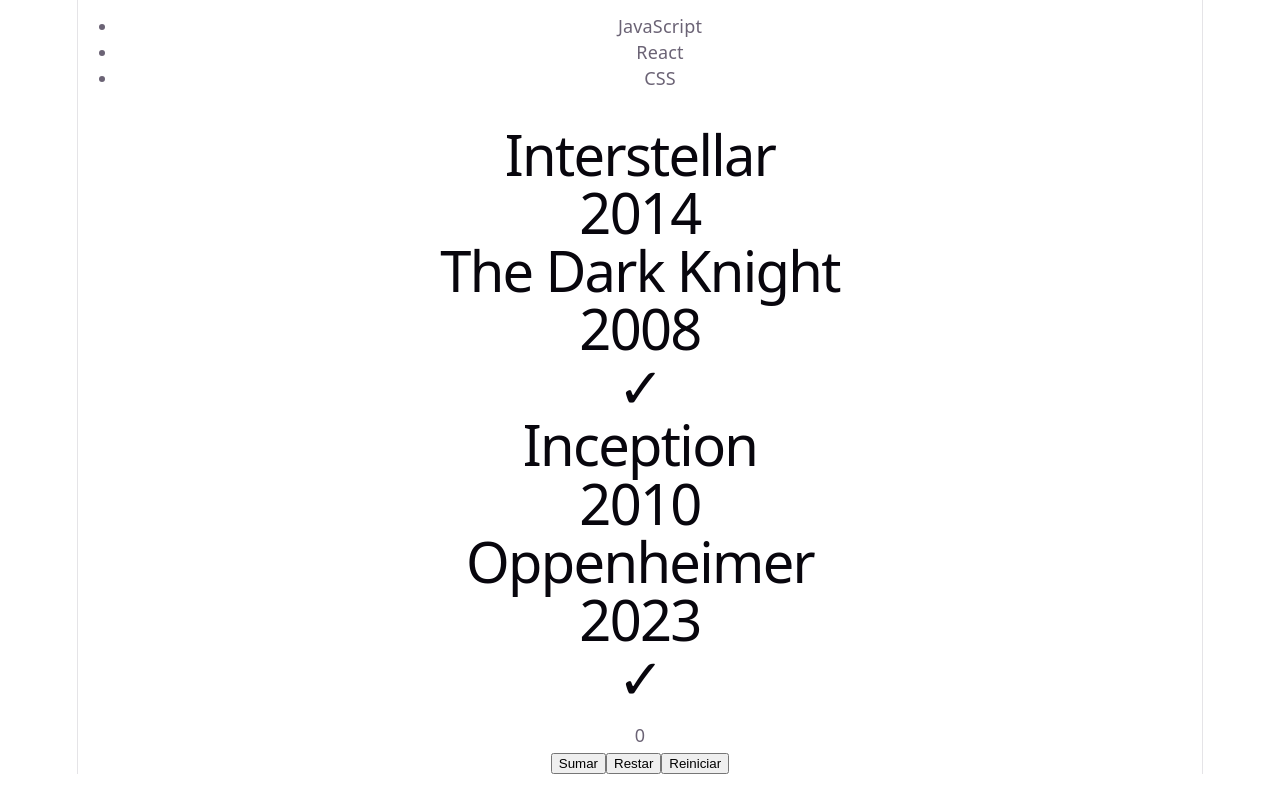
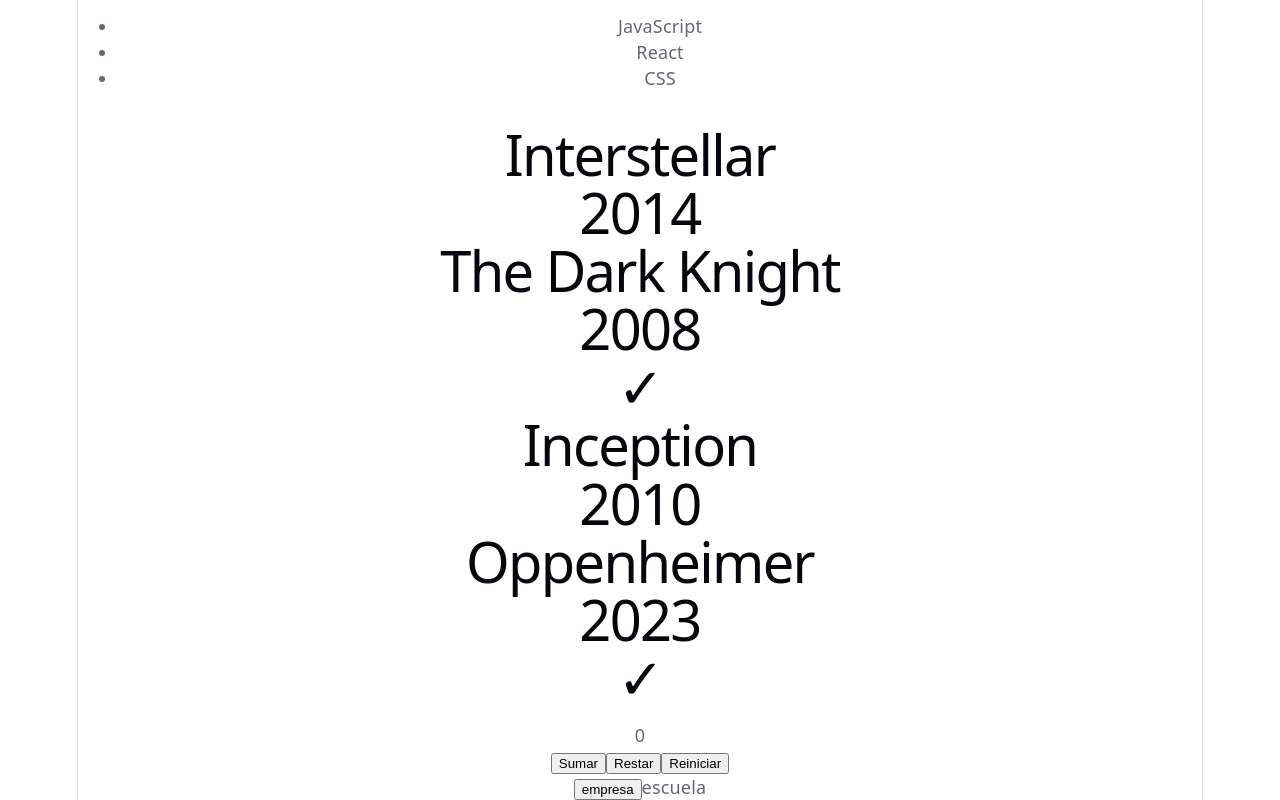
Before and after one commit to mauriciomacochapi-oss/react, a React (Vite) app in the folder clases-react/: page / in a window 1280 px wide. Shown: the part 334-1134 px from the top of the page. Before the commit the page ends 1108 px from the top, so only its background shows below. Built offline with nearby package versions, Linux system fonts and the light colour scheme.

Commit message:
trabajo 5 terminado

```diff
--- a/clases-react/src/App.jsx
+++ b/clases-react/src/App.jsx
@@ -6,6 +6,7 @@ import Persona from "./componentes/Persona";
 import Perfil from "./componentes/Perfil";
 import TargetaPelicula from "./componentes/TargetaPelicula";
 import Contador from "./componentes/Contador";
+import Acordeon from "./componentes/Acordeon";
 //### Ejercicio 2.5 — Lista desde array
 //Tenés este array de películas:
 
@@ -33,6 +34,9 @@ function App() {
 
 
       </div>
+      <div>
+        <Acordeon titulo={"empresa"} contenido={"escuela"}/>
+        </div>
     </>
   );
 }
--- /dev/null
+++ b/clases-react/src/componentes/Acordeon.jsx
@@ -0,0 +1,20 @@
+import { useState } from "react";
+
+export default function Acordeon(props){
+    const {titulo, contenido} = props
+
+    const [abierto, setAbierto] = useState(true)
+
+    function toggle(){
+        setAbierto(!abierto)
+    }
+
+    return (
+        <div>
+            <button title={titulo} onClick={toggle}>
+                {titulo}
+            </button>
+        {abierto === true ? contenido : ""}
+        </div>
+    );
+}
```
